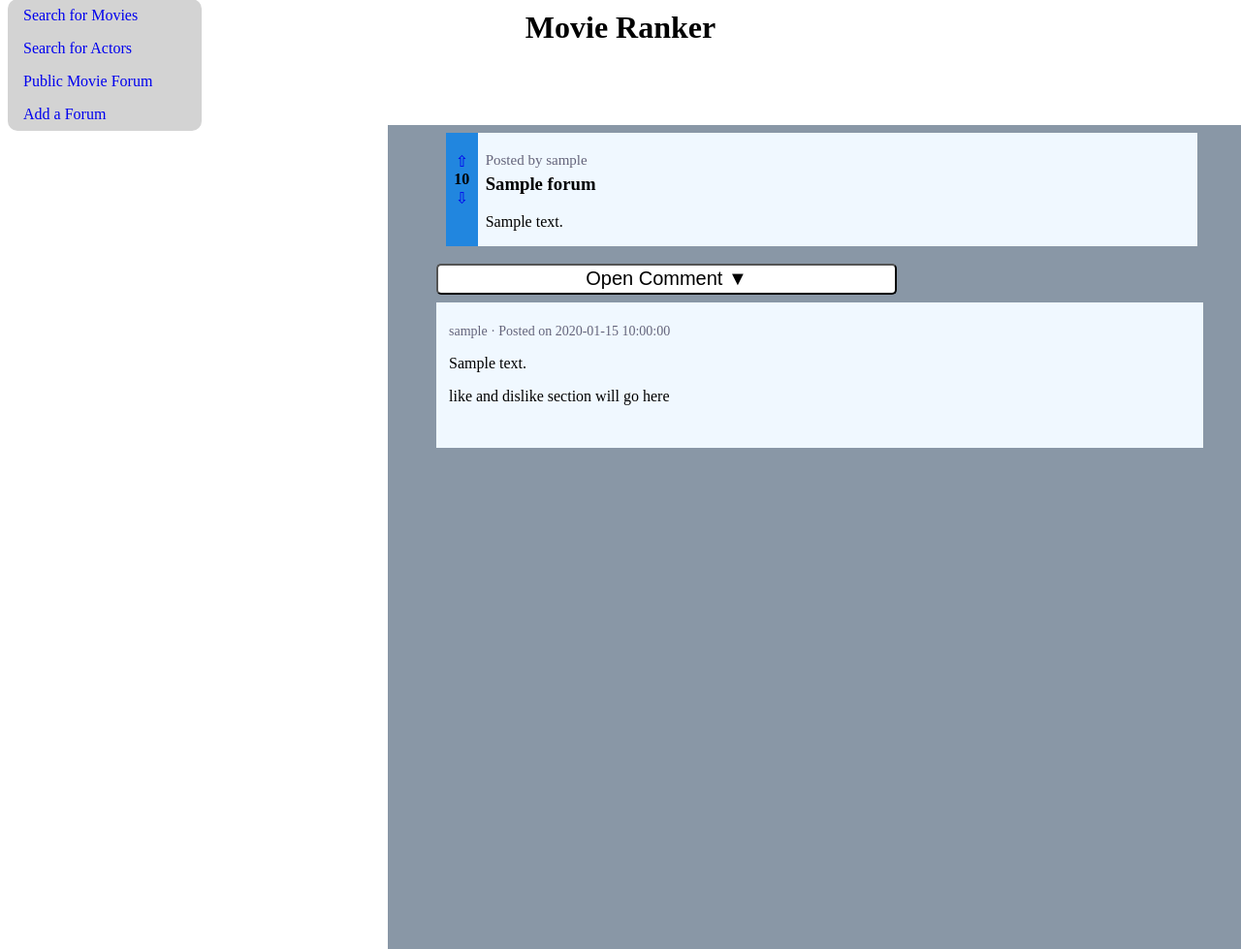
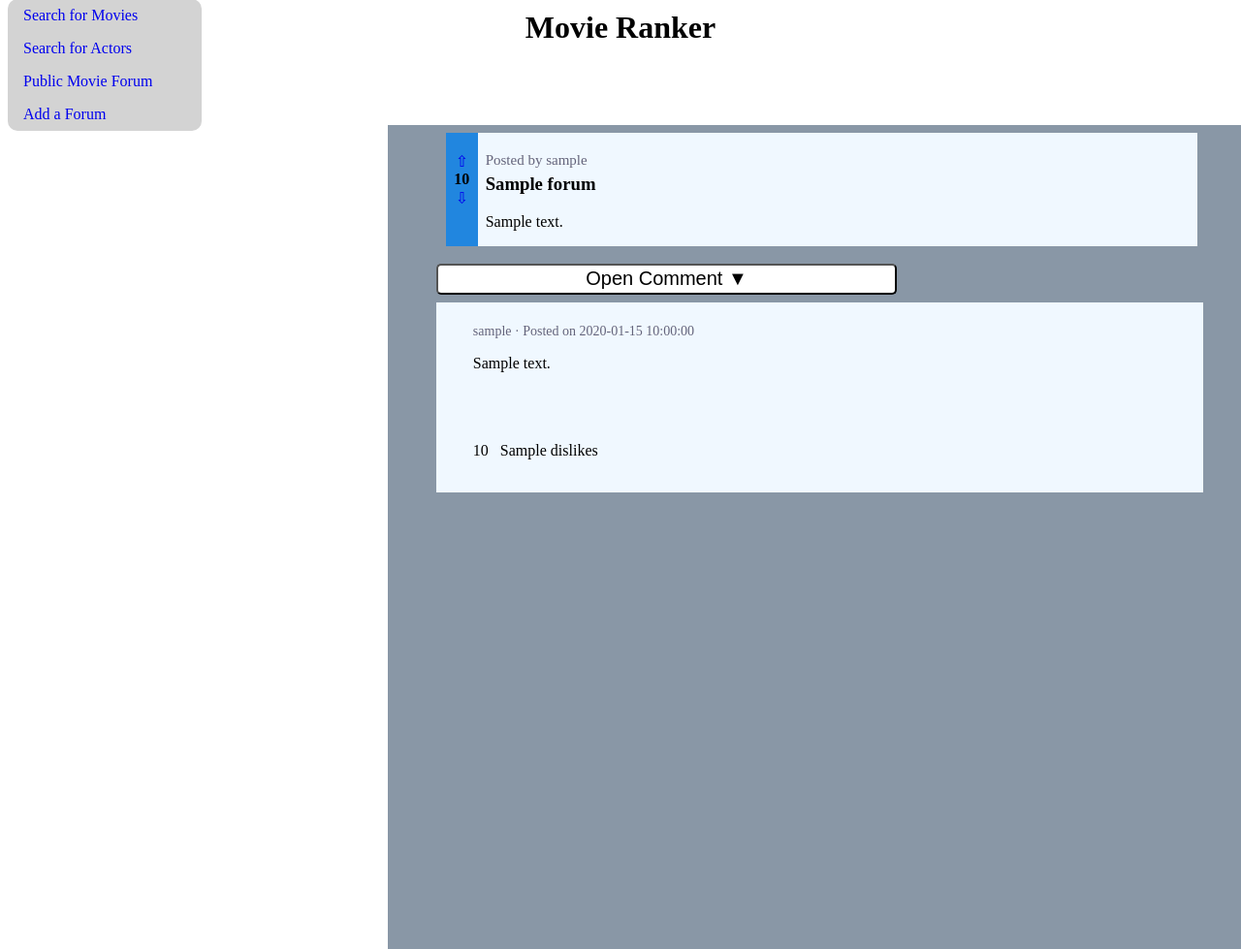
Before and after one commit to j0rdanbruce/MovieRanker, a Python web app: template templates/comments.html in a window 1280 px wide; the page is wider, and only the part inside the window is pictured. Shown: the part 81-1060 px from the top of that part at 97% size. Run offline with Jinja, Linux system fonts and the light colour scheme; the template is opened without the code that fills it: most values are stand-ins (such as "Sample title", 1, 10 or a date in 2020); form fields are guessed from the names that the template uses.

Commit message:
added like/dislike feature to comments section

```diff
--- a/templates/comments.html
+++ b/templates/comments.html
@@ -20,6 +20,18 @@
     xhttp.open("POST", "{{ url_for('forum.upVote') }}", true);
     xhttp.setRequestHeader("Content-type", "application/x-www-form-urlencoded");
     xhttp.send("forum_id="+forumID+"&vote_type="+voteType);
+  }
+  function like_comment(element){
+    var likeType = element.getAttribute("data-like-type");
+    var commentId = element.getAttribute("data-comment-id");
+    var xhttp = new XMLHttpRequest();
+    xhttp.onreadystatechange = function(){
+      if (this.readyState==4 && this.status==200){
+        element.previousElementSibling.innerHTML = this.responseText;
+    }};
+    xhttp.open("POST", "{{ url_for('comment.like_comment') }}", true);
+    xhttp.setRequestHeader("Content-type", "application/x-www-form-urlencoded");
+    xhttp.send("comment_id="+commentId+"&like_type="+likeType);
   }
   function openCommentSctn(){
     const btn = document.getElementById("comment-sctn");
@@ -142,32 +154,75 @@
     margin-top: 8px;
   }
   div.single-comment-box{
+    height: 170px;
     display: flex;
     flex-direction: row;
     position: relative;
   }
   div.comment-left-box{
+    height: 100%;
+    width: 25px;
+    padding-top: 10px;
+    padding-right: 5px;
     position: relative;
-    top: -78px;
     left: 0px;
-    padding-right: 5px;
   }
   #user-icon{
     font-size: 25px;
   }
   div.comment-right-box{
+    height: 100%;
+    width: 750px;
     position: relative;
-    height: 100%;
-    top: 0px;
     right: 0px;
   }
   div.comments-sctn div{
     margin-top: auto;
     margin-bottom: 10px;
   }
+  .comment-top-box{
+    height: 20px;
+    width: 730px;
+    padding-bottom: 5px;
+    position: absolute;
+    top: 0px;
+  }
   div.comment-top-box p{
     font-size: 14px;
     color: rgb(100, 100, 123);
+  }
+  .comment-mid-box{
+    height: 90px;
+    width: 730px;
+    position: absolute;
+    top: 30px;
+  }
+  .comment-bottom-box{
+    width: 730px;
+    height: 40px;
+    display: flex;
+    flex-direction: row;
+    position: absolute;
+    bottom: 0px;
+  }
+  .comment-bottom-box button{
+    cursor: pointer;
+    background-color: aliceblue;
+    border: none;
+    font-size: 16px;
+    position: relative;
+    top: 3px;
+  }
+  .comment-bottom-box div{
+    display: flex;
+    flex-direction: row;
+    height: 40px;
+  }
+  .comment-bottom-box button:hover{
+    font-size: 20px;
+  }
+  .comment-bottom-box button:active{
+    font-size: 16px;
   }
 </style>
 
@@ -218,7 +273,14 @@
             <p>{{ comment.body }}</p>
           </div>
           <div class="comment-bottom-box">
-            <p>like and dislike section will go here</p>
+            <div class="thumbs-up-box">
+              <p id="like-count">{{ comment.likes }}</p>
+              <button class="fas fa-thumbs-up" onclick="like_comment(this)" data-like-type="like" data-comment-id="{{ comment.id }}"></button>
+            </div>
+            <div class="thumbs-down-box">
+              <p id="dislike-count">{{ comment.dislikes }}</p>
+              <button class="fas fa-thumbs-down" onclick="like_comment(this)" data-like-type="dislike" data-comment-id="{{ comment.id }}"></button>
+            </div>
           </div>
         </div>
       </div>
```
Also changed, not shown: MySQL_Database/create_tables.sql (+10 -0 lines), models/comment.py (+10 -3 lines), resources/comment.py (+9 -0 lines), 1 other file.
